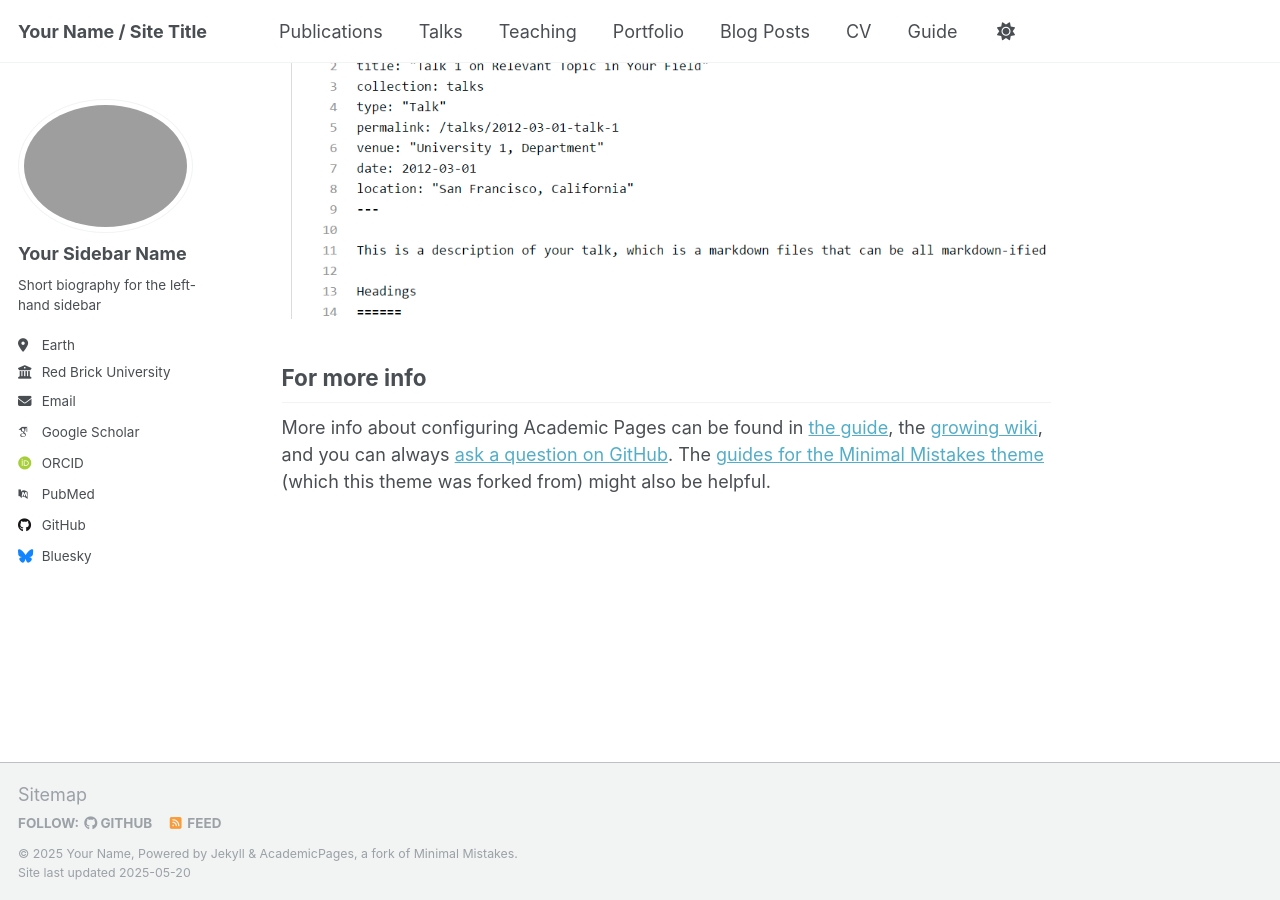
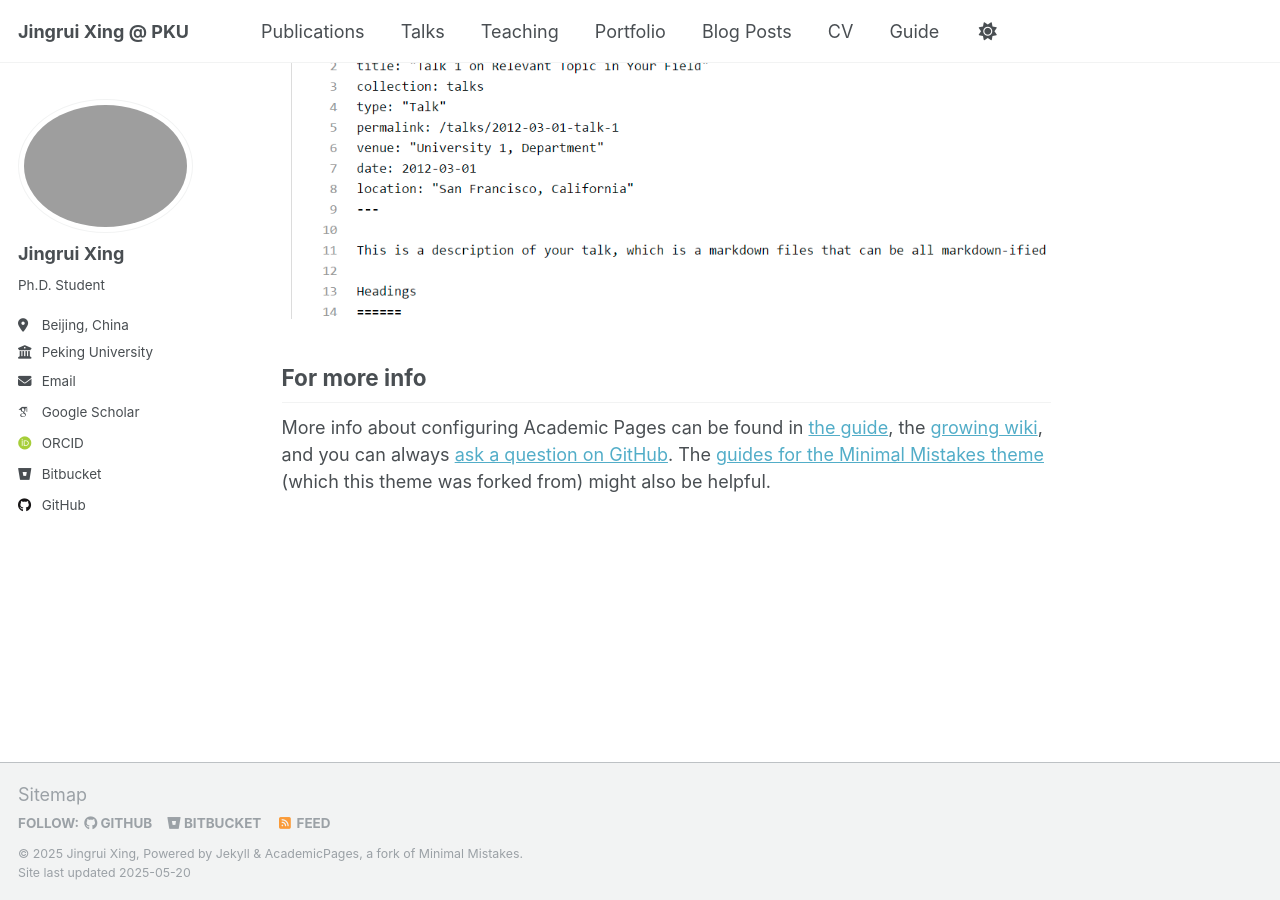
Before and after one commit to xjr01/xjr01.github.io, a Jekyll site: the page built from _pages/about.md, in a window 1280 px wide and 900 px high, scrolled down 2636 px. Built offline with Jekyll 4.4.1, drawn with Linux system fonts in a browser that asks for light colours; some web fonts are replaced.

Commit message:
Update _config.yml

```diff
--- a/_config.yml
+++ b/_config.yml
@@ -9,13 +9,13 @@
 # Basic Site Settings
 locale                   : "en-US"
 site_theme               : "default"
-title                    : "Your Name / Site Title"
+title                    : "Jingrui Xing @ PKU"
 title_separator          : "-"
-name                     : &name "Your Name"
-description              : &description "personal description"
-url                      : https://academicpages.github.io # the base hostname & protocol for your site e.g. "https://[your GitHub username].github.io" or if you already have some other page hosted on Github then use "https://[your GitHub username].github.io/[Your Repo Name]"
+name                     : &name "Jingrui Xing"
+description              : &description "Jingrui Xing's homepage"
+url                      : https://xjr01.github.io # the base hostname & protocol for your site e.g. "https://[your GitHub username].github.io" or if you already have some other page hosted on Github then use "https://[your GitHub username].github.io/[Your Repo Name]"
 baseurl                  : "" # the subpath of your site, e.g. "/blog"
-repository               : "academicpages/academicpages.github.io"
+repository               : "xjr01/xjr01.github.io"
 
 # Site Author - The following control what appear as part of the author content on the side bar.
 #               If a field is blank the icon and link will not appear, otherwise it will be shown.
@@ -23,35 +23,35 @@
 author:
   # Biographic information
   avatar           : "profile.png"
-  name             : "Your Sidebar Name"
+  name             : "Jingrui Xing"
   pronouns         : # example: "she/her"
-  bio              : "Short biography for the left-hand sidebar"
-  location         : "Earth"
-  employer         : "Red Brick University"
+  bio              : "Ph.D. Student"
+  location         : "Beijing, China"
+  employer         : "Peking University"
   uri              : # URL
-  email            : "none@example.org"
+  email            : "xjr01@hotmail.com"
 
   # Academic websites
   academia         : # URL
   arxiv            : # URL - Update with the correct link to your profile
-  googlescholar    : "https://scholar.google.com/citations?user=PS_CX0AAAAAJ"
+  googlescholar    : "https://scholar.google.com/citations?user=6UUsrQUAAAAJ&hl=en&oi=ao"
   impactstory      : # URL
-  orcid            : "http://orcid.org/yourorcidurl"
+  orcid            : "https://orcid.org/my-orcid?orcid=0000-0001-7219-9969"
   semantic         : # URL
-  pubmed           : "https://www.ncbi.nlm.nih.gov/pubmed/?term=john+snow"
+  pubmed           : # "https://www.ncbi.nlm.nih.gov/pubmed/?term=john+snow"
   researchgate     : # URL
   scopus           : # URL
 
   # Repositories and software development
-  bitbucket        : # Username - Update with your username on the site
+  bitbucket        : "DavidX"
   codepen          : # Username
   dribbble         : # Username
-  github           : "academicpages"
+  github           : "xjr01"
   kaggle           : # Username
   stackoverflow    : # User number or user number and name (i.e., use "1" or "1/jeff-atwood")
 
   # Social media
-  bluesky          : "bsky.app" # Replace this with you Bluesky username
+  bluesky          : # "bsky.app" # Replace this with you Bluesky username
   facebook         : # Username
   flickr           : # Username
   foursquare       : # Username
@@ -231,16 +231,16 @@
 # These settings control how pages and collections are included in the site
 defaults:
   # _posts
-  - scope:
-      path: ""
-      type: posts
-    values:
-      layout: single
-      author_profile: true
-      read_time: true
-      comments: true
-      share: true
-      related: true
+  # - scope:
+  #     path: ""
+  #     type: posts
+  #   values:
+  #     layout: single
+  #     author_profile: true
+  #     read_time: true
+  #     comments: true
+  #     share: true
+  #     related: true
   # _pages
   - scope:
       path: ""
@@ -249,14 +249,14 @@
       layout: single
       author_profile: true
   # _teaching
-  - scope:
-      path: ""
-      type: teaching
-    values:
-      layout: single
-      author_profile: true
-      share: true
-      comments: true
+  # - scope:
+  #     path: ""
+  #     type: teaching
+  #   values:
+  #     layout: single
+  #     author_profile: true
+  #     share: true
+  #     comments: true
   # _publications
   - scope:
       path: ""
@@ -267,22 +267,22 @@
       share: true
       comments: true
   # _portfolio
-  - scope:
-      path: ""
-      type: portfolio
-    values:
-      layout: single
-      author_profile: true
-      share: true
-      comment: true
+  # - scope:
+  #     path: ""
+  #     type: portfolio
+  #   values:
+  #     layout: single
+  #     author_profile: true
+  #     share: true
+  #     comment: true
   # _talks
-  - scope:
-      path: ""
-      type: talks
-    values:
-      layout: talk
-      author_profile: true
-      share: true
+  # - scope:
+  #     path: ""
+  #     type: talks
+  #   values:
+  #     layout: talk
+  #     author_profile: true
+  #     share: true
 
 
 # Sass/SCSS
```
Also changed, not shown: 1 other file.
